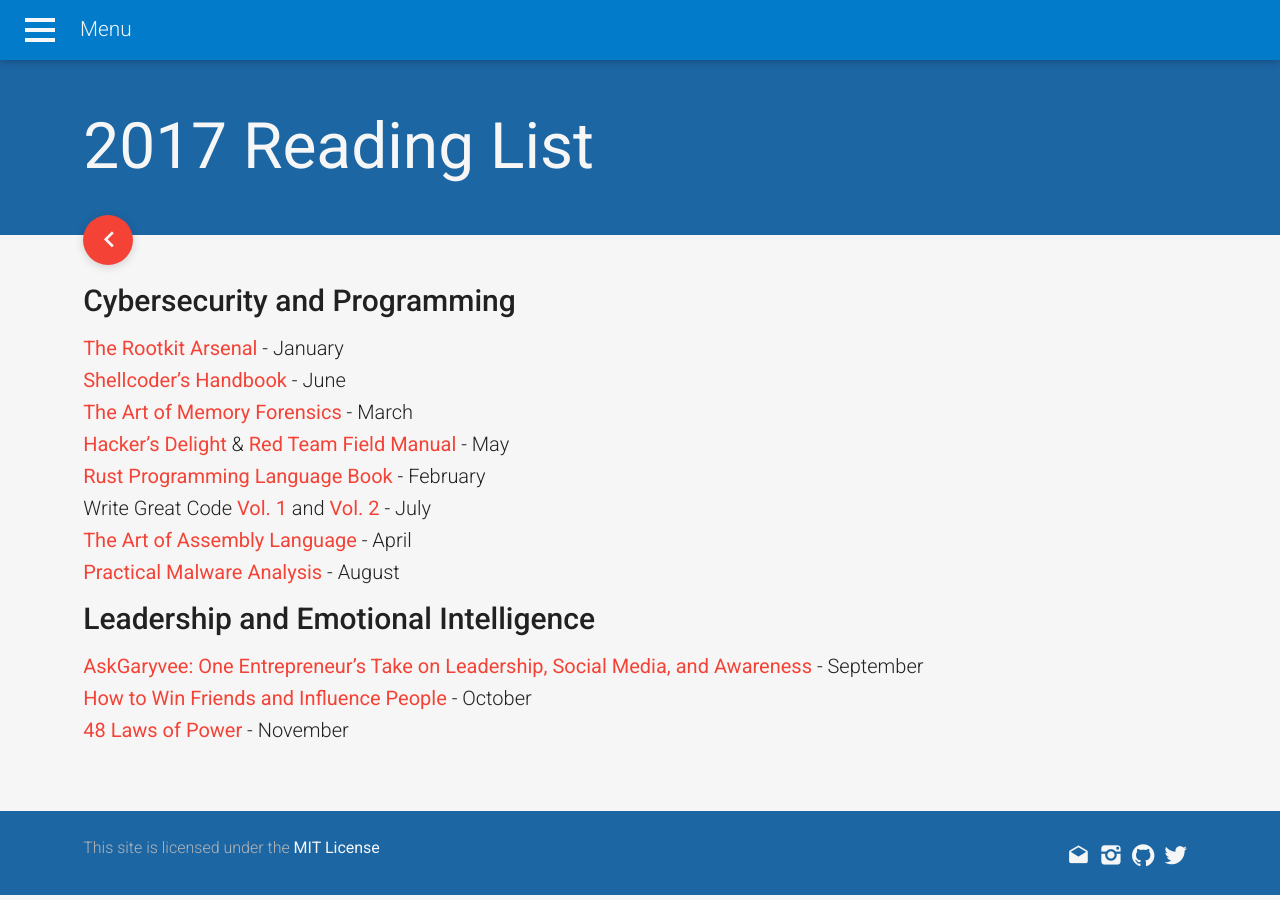
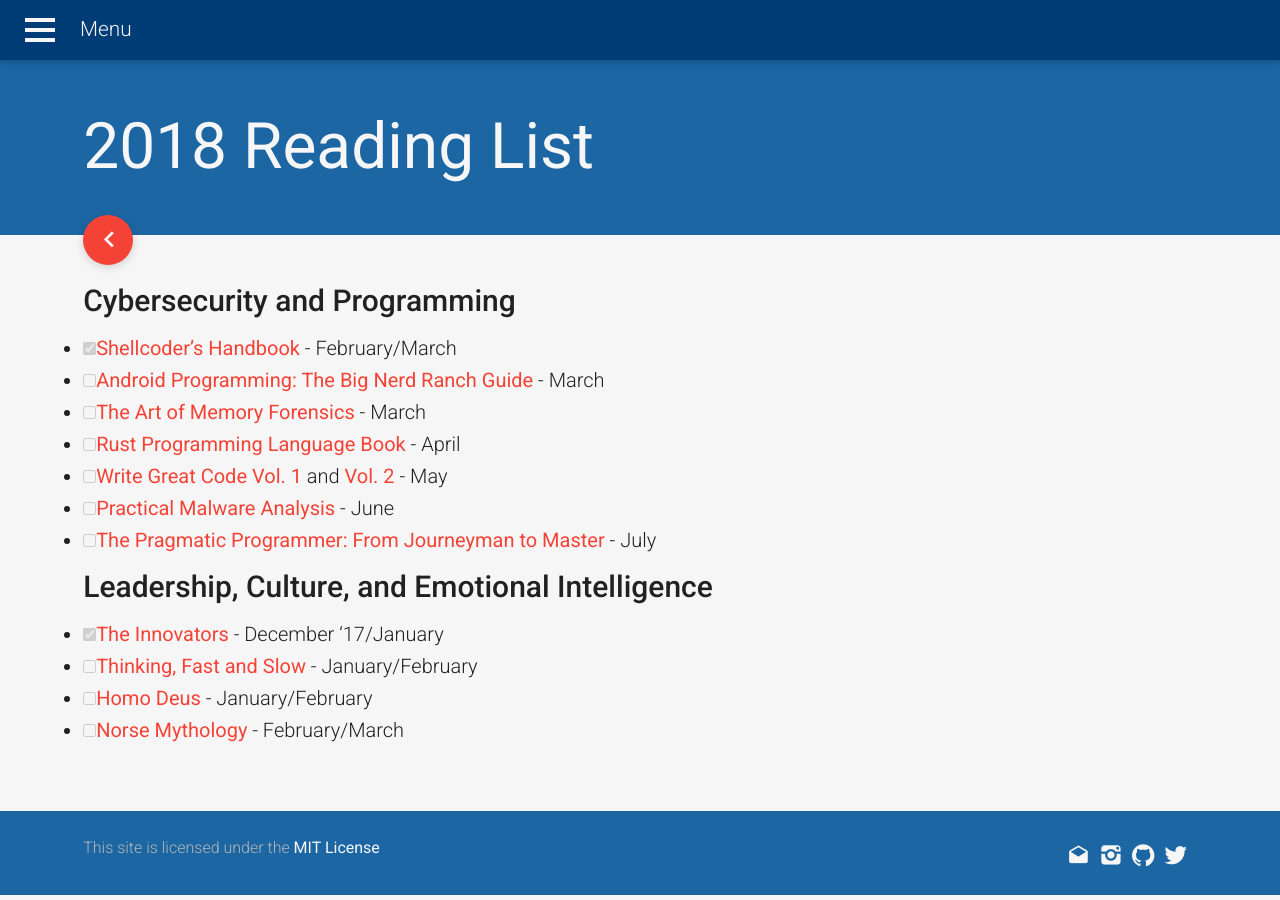
Before and after one commit to spitfire55/spitfire55.github.io, a Jekyll site: the page built from _pages/2018-Reading-List.md, in a window 1280 px wide. Built offline with Jekyll 4.4.1, drawn with Linux system fonts in a browser that asks for light colours; nearby versions of some CDN libraries.

Commit message:
HTTPS all the things. Update reading list. About Me update in progress

```diff
--- a/CNAME
+++ b/CNAME
@@ -1 +1 @@
-http://spitfy.re
+https://spitfy.re
--- /dev/null
+++ b/Gemfile
@@ -0,0 +1,3 @@
+source 'https://rubygems.org'
+gem 'github-pages', group: :jekyll_plugins
+gem 'ffi', '1.9.18'
--- a/_assets/css/main.scss
+++ b/_assets/css/main.scss
@@ -7,8 +7,8 @@
 * Variables
 */
 
-@import url(http://fonts.googleapis.com/css?family=Roboto:400,300,500,400italic,500italic);
-@import url(http://fonts.googleapis.com/css?family=Inconsolata:400,700);
+@import url(https://fonts.googleapis.com/css?family=Roboto:400,300,500,400italic,500italic);
+@import url(https://fonts.googleapis.com/css?family=Inconsolata:400,700);
 
 $base-font-family: Roboto, Helvetica Neue, sans-serif;
 $code-font: Inconsolata, monospace;
@@ -16,8 +16,8 @@
 $small-font-size:  $base-font-size * 0.875;
 $base-line-height: 1.5;
 $spacing-unit:     30px;
-$darkPrimaryColor:   #027CCA    ;
-$primaryColor:       #1C66A4    ;
+$darkPrimaryColor:   #003C75;
+$primaryColor:       #1C66A4;
 $lightPrimaryColor:  #F9F8FB;
 $textPrimaryColor:   darken(#FFFFFF, 3.5%);
 $accentColor:        #f44336;
--- a/_config.yml
+++ b/_config.yml
@@ -3,7 +3,7 @@
 email: spitfire94155@gmail.com
 description: Infosec and Android Dev Blog
 baseurl: "" # the subpath of your site, e.g. /blog
-url: "" # the base hostname & protocol for your site, e.g. http://example.com
+url: "" # the base hostname & protocol for your site, e.g. https://example.com
 github_repo: https://www.github.com/spitfire55.github.io# the GitHub repo name for your project
 github_username: spitfire55
 google_analytics: UA-85436923-1
@@ -25,6 +25,10 @@
     sass_dir: '_assets/_sass'
 permalink: '/:title/'
 
+#Plugins
+plguins:
+    - jekyll-lunr-js-search
+
 # Defaults
 defaults:
     -
--- a/_includes/footer.html
+++ b/_includes/footer.html
@@ -1,9 +1,9 @@
 <footer>
   <ul class="social">
-  {% if site.twitter_username %}<li><a href="http://twitter.com/{{ site.twitter_username }}"><span class="icon-twitter"></span></a></li>{% endif %}
-  {% if site.github_username %}<li><a href="http://github.com/{{ site.github_username }}"><span class="icon-github"></span></a></li>{% endif %}
-  {% if site.dribbble_username %}<li><a href="http://dribbble.com/{{ site.dribbble_username }}"><span class="icon-dribbble"></span></a></li>{% endif %}
-  {% if site.instagram_username %}<li><a href="http://instagram.com/{{ site.instagram_username }}"><span class="icon-instagram"></span></a></li>{% endif %}
+  {% if site.twitter_username %}<li><a href="https://twitter.com/{{ site.twitter_username }}"><span class="icon-twitter"></span></a></li>{% endif %}
+  {% if site.github_username %}<li><a href="https://github.com/{{ site.github_username }}"><span class="icon-github"></span></a></li>{% endif %}
+  {% if site.dribbble_username %}<li><a href="https://dribbble.com/{{ site.dribbble_username }}"><span class="icon-dribbble"></span></a></li>{% endif %}
+  {% if site.instagram_username %}<li><a href="https://instagram.com/{{ site.instagram_username }}"><span class="icon-instagram"></span></a></li>{% endif %}
   {% if site.email %}<li><a href="mailto:{{ site.email }}"><span class="icon-drafts"></span></a></li>{% endif %}
   </ul>
   <p>This site is licensed under the <a href="/LICENSE.txt">MIT License</p>
--- a/_pages/2017-Reading-List.md
+++ /dev/null
@@ -1,22 +0,0 @@
----
-layout: page
-title: 2017 Reading List
-permalink: /readinglist/
----
-
-## Cybersecurity and Programming
-
-[The Rootkit Arsenal](https://www.amazon.com/Rootkit-Arsenal-Escape-Evasion-Corners/dp/144962636X/) - January
-[Shellcoder's Handbook](https://www.amazon.com/Shellcoders-Handbook-Discovering-Exploiting-Security/dp/047008023X/) - June
-[The Art of Memory Forensics](https://www.amazon.com/Art-Memory-Forensics-Detecting-Malware/dp/1118825098/) - March
-[Hacker's Delight](https://www.amazon.com/Hackers-Delight-2nd-Henry-Warren/dp/0321842685/) & [Red Team Field Manual](https://www.amazon.com/Rtfm-Red-Team-Field-Manual/dp/1494295504/) - May
-[Rust Programming Language Book](https://doc.rust-lang.org/book/) - February
-Write Great Code [Vol. 1](https://www.amazon.com/Write-Great-Code-Understanding-Machine/dp/1593270038/) and [Vol. 2](https://www.amazon.com/Write-Great-Code-Low-Level-High-Level/dp/1593270658/) - July
-[The Art of Assembly Language](https://www.amazon.com/Art-Assembly-Language-Randall-Hyde/dp/1593272073) - April
-[Practical Malware Analysis](https://www.amazon.com/Practical-Malware-Analysis-Hands-Dissecting/dp/1593272901/) - August
-
-## Leadership and Emotional Intelligence
-
-[AskGaryvee: One Entrepreneur's Take on Leadership, Social Media, and Awareness](https://www.amazon.com/AskGaryVee-Entrepreneurs-Leadership-Social-Self-Awareness/dp/0062273124/) - September
-[How to Win Friends and Influence People](https://www.amazon.com/How-Win-Friends-Influence-People/dp/0671027034/) - October
-[48 Laws of Power](https://www.amazon.com/48-Laws-Power-Robert-Greene/dp/0140280197/) - November
--- /dev/null
+++ b/_pages/2018-Reading-List.md
@@ -0,0 +1,22 @@
+---
+layout: page
+title: 2018 Reading List
+permalink: /readinglist/
+---
+
+## Cybersecurity and Programming
+
+- [x] [Shellcoder's Handbook](https://www.amazon.com/Shellcoders-Handbook-Discovering-Exploiting-Security/dp/047008023X/) - February/March
+- [ ] [Android Programming: The Big Nerd Ranch Guide](https://www.amazon.com/Android-Programming-Ranch-Guide-Guides/dp/0134706056/) - March
+- [ ] [The Art of Memory Forensics](https://www.amazon.com/Art-Memory-Forensics-Detecting-Malware/dp/1118825098/) - March
+- [ ] [Rust Programming Language Book](https://doc.rust-lang.org/book/) - April
+- [ ] [Write Great Code Vol. 1](https://www.amazon.com/Write-Great-Code-Understanding-Machine/dp/1593270038/) and [Vol. 2](https://www.amazon.com/Write-Great-Code-Low-Level-High-Level/dp/1593270658/) - May
+- [ ] [Practical Malware Analysis](https://www.amazon.com/Practical-Malware-Analysis-Hands-Dissecting/dp/1593272901/) - June
+- [ ] [The Pragmatic Programmer: From Journeyman to Master](https://www.amazon.com/Pragmatic-Programmer-Journeyman-Master/dp/020161622X/) - July
+
+## Leadership, Culture, and Emotional Intelligence
+
+- [x] [The Innovators](https://www.amazon.com/Innovators-Hackers-Geniuses-Created-Revolution/dp/1476708703/) - December '17/January
+- [ ] [Thinking, Fast and Slow](https://www.amazon.com/Thinking-Fast-Slow-Daniel-Kahneman/dp/0374275637/) - January/February
+- [ ] [Homo Deus](https://www.amazon.com/Homo-Deus-Brief-History-Tomorrow/dp/0062464310/) - January/February
+- [ ] [Norse Mythology](https://www.amazon.com/Norse-Mythology-Neil-Gaiman/dp/039360909X/) - February/March
--- a/index.html
+++ b/index.html
@@ -13,7 +13,7 @@
       {% assign reading-time = words | divided_by:180 | append:"m" %}
       {% endif %}
       <li class="list-item">
-        <span class="post-meta">{{ post.date | date: '%-d %B %Y' }}</span>
+        <span class="post-meta">{{ reading-time }} read - {{ post.date | date: '%-d %B %Y' }}</span>
         <h2>
           <a class="post-link" href="{{ post.url | prepend: site.baseurl }}">{% if post.link %}<span class="icon-call-made"></span>{% endif %}{{ post.title }}</a>
         </h2>
```
Also changed, not shown: _pages/about.md (+3 -4 lines), LICENSE.txt, _assets/js/main.js, 1 other file.
